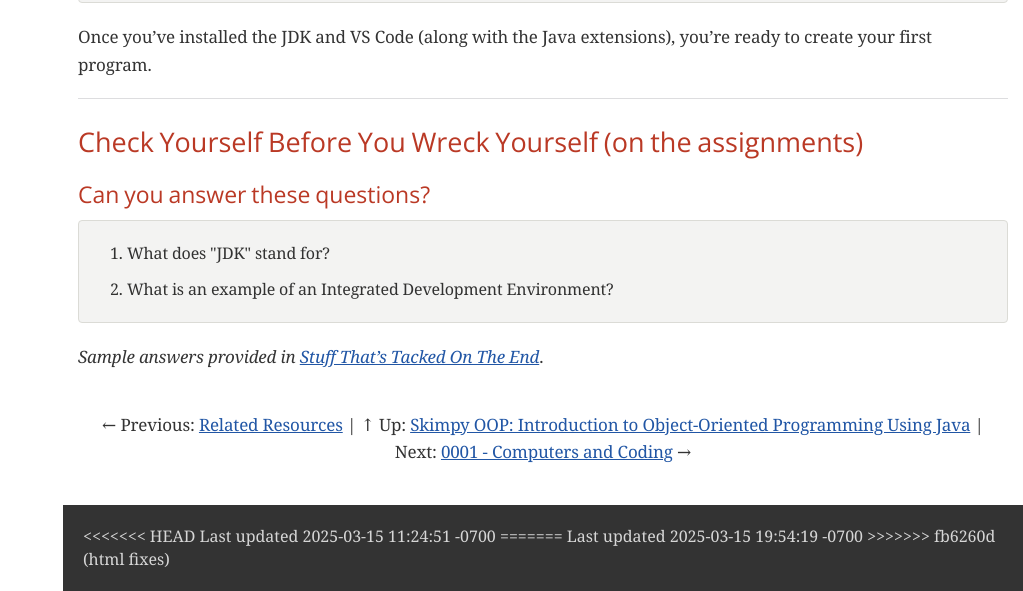
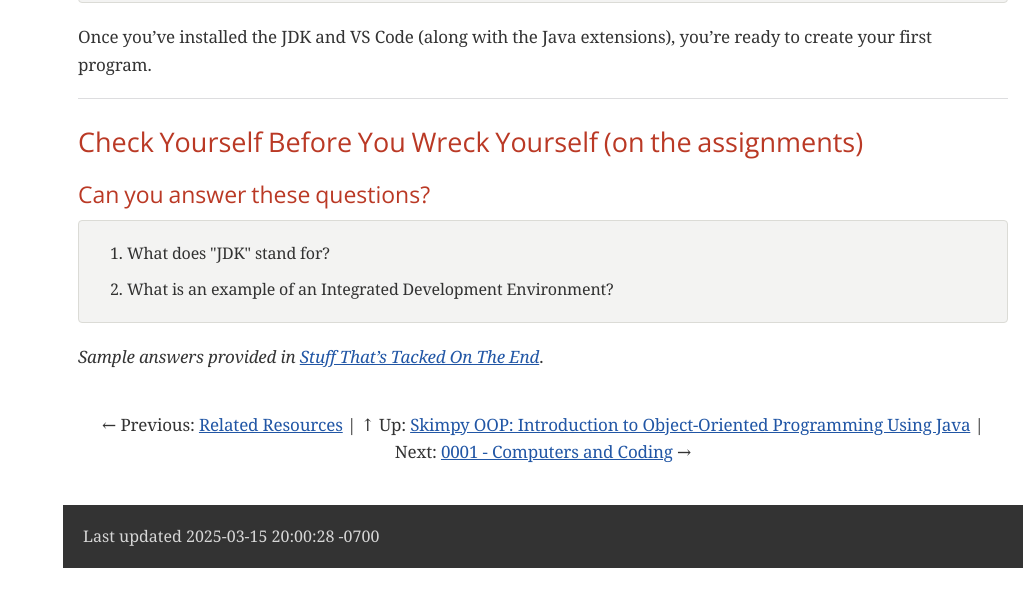
Before and after one commit to timmcmichael/skimpy-oop, a plain HTML site: page _0000_getting_started.html in a window 1280 px wide. Shown: the part 2926-3517 px from the top of the page, without its empty margins (257-1280 px from the left). After the commit the page ends 3494 px from the top, so only its background shows below. Drawn offline with nearby package versions, Linux system fonts and the light colour scheme; a web font is replaced by a local one.

Commit message:
html update

```diff
--- a/_0000_getting_started.html
+++ b/_0000_getting_started.html
@@ -666,11 +666,7 @@ Other popular options include <a href="https://eclipseide.org/">eclipse</a>, <a
 </div>
 <div id="footer">
 <div id="footer-text">
-<<<<<<< HEAD
-Last updated 2025-03-15 11:24:51 -0700
-=======
-Last updated 2025-03-15 19:54:19 -0700
->>>>>>> fb6260d (html fixes)
+Last updated 2025-03-15 20:00:28 -0700
 </div>
 </div>
 </body>
```
Also changed, not shown: _0001_computers_and_coding.html (+1 -5 lines), _0010_variables.html (+1 -5 lines), _0011_methods.html (+1 -5 lines), _0100_classes_and_objects.html (+1 -5 lines), _0101_decisions.html (+1 -5 lines), _0110_loops.html (+1 -1 lines), _0111_debugging_and_generative_ai.html (+1 -5 lines), _1000_arrays.html (+1 -5 lines), _1001_inheritance.html (+1 -5 lines), _1010_graphical_user_interfaces_with_swing.html (+1 -5 lines), _how_to_use_this_book.html (+1 -5 lines), _related_resources.html (+1 -5 lines), _skimpy_preface_an_excuse_for_the_inadequacies_within.html (+1 -5 lines), _stuff_thats_tacked_on_the_end.html (+1 -5 lines), 1 more files.
